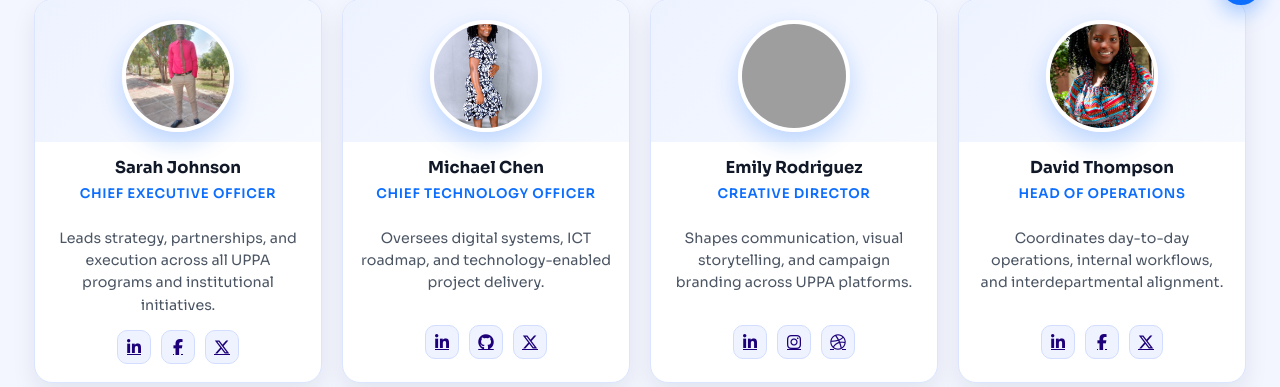
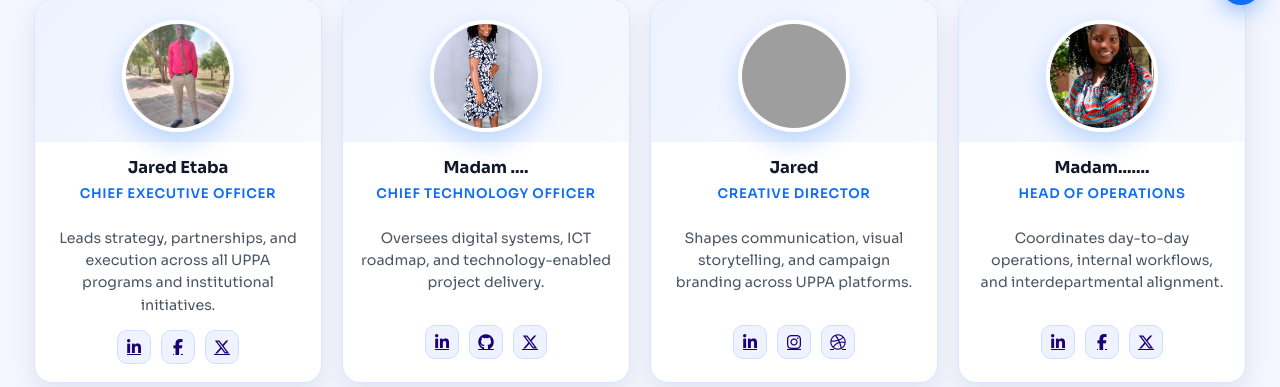
Before and after one commit to JAPHES/uppaweb, a Django app: page /team/ in a window 1280 px wide. Shown: the part 777-1164 px from the top of the page. Run offline with Django 5.2, Linux system fonts and the light colour scheme; grey boxes are pictures that could not be loaded.

Commit message:
edited names on teams page

```diff
--- a/uppa/templates/uppa/team.html
+++ b/uppa/templates/uppa/team.html
@@ -305,7 +305,7 @@
     <article class="team-card">
       <div class="team-photo-wrap"><img src="{% static 'images/integ.jpg' %}" alt="Sarah Johnson" class="team-photo"></div>
       <div class="team-card-body">
-        <h3>Sarah Johnson</h3>
+        <h3>Jared Etaba</h3>
         <div class="team-role">Chief Executive Officer</div>
         <p class="team-bio">Leads strategy, partnerships, and execution across all UPPA programs and institutional initiatives.</p>
         <div class="team-social">
@@ -319,7 +319,7 @@
     <article class="team-card">
       <div class="team-photo-wrap"><img src="{% static 'images/essy.jpg' %}" alt="Michael Chen" class="team-photo"></div>
       <div class="team-card-body">
-        <h3>Michael Chen</h3>
+        <h3>Madam .... </h3>
         <div class="team-role">Chief Technology Officer</div>
         <p class="team-bio">Oversees digital systems, ICT roadmap, and technology-enabled project delivery.</p>
         <div class="team-social">
@@ -333,7 +333,7 @@
     <article class="team-card">
       <div class="team-photo-wrap"><img src="{% static 'images/essyalso.jpg' %}" alt="Emily Rodriguez" class="team-photo"></div>
       <div class="team-card-body">
-        <h3>Emily Rodriguez</h3>
+        <h3>Jared</h3>
         <div class="team-role">Creative Director</div>
         <p class="team-bio">Shapes communication, visual storytelling, and campaign branding across UPPA platforms.</p>
         <div class="team-social">
@@ -347,7 +347,7 @@
     <article class="team-card">
       <div class="team-photo-wrap"><img src="{% static 'images/grace.jpg' %}" alt="David Thompson" class="team-photo"></div>
       <div class="team-card-body">
-        <h3>David Thompson</h3>
+        <h3>Madam.......</h3>
         <div class="team-role">Head of Operations</div>
         <p class="team-bio">Coordinates day-to-day operations, internal workflows, and interdepartmental alignment.</p>
         <div class="team-social">
```
